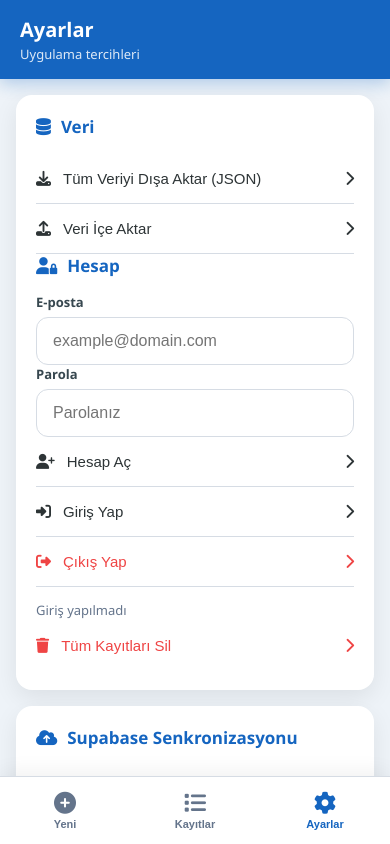
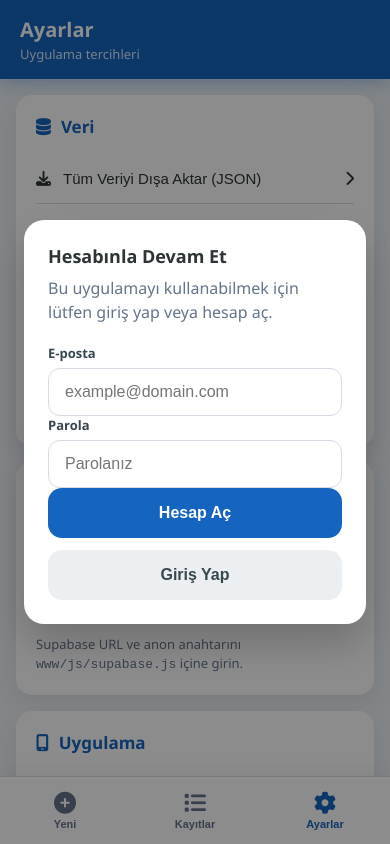
Before and after one commit to Tursuu/tekkanservis, a website: page www/index.html in a window 390 px wide. Drawn offline with nearby package versions, Linux system fonts and the light colour scheme.

Commit message:
Son değişiklikler: hesap girişi ve supabase ayarları

```diff
--- a/www/index.html
+++ b/www/index.html
@@ -259,22 +259,6 @@
 
                 <div class="settings-card">
                     <h2><i class="fa-solid fa-user-lock"></i> Hesap</h2>
-                    <div class="form-group">
-                        <label for="authEmail">E-posta</label>
-                        <input type="email" id="authEmail" placeholder="example@domain.com">
-                    </div>
-                    <div class="form-group">
-                        <label for="authPassword">Parola</label>
-                        <input type="password" id="authPassword" placeholder="Parolanız">
-                    </div>
-                    <button type="button" id="signUpBtn" class="settings-btn">
-                        <span><i class="fa-solid fa-user-plus"></i> Hesap Aç</span>
-                        <i class="fa-solid fa-chevron-right"></i>
-                    </button>
-                    <button type="button" id="signInBtn" class="settings-btn">
-                        <span><i class="fa-solid fa-right-to-bracket"></i> Giriş Yap</span>
-                        <i class="fa-solid fa-chevron-right"></i>
-                    </button>
                     <button type="button" id="signOutBtn" class="settings-btn danger">
                         <span><i class="fa-solid fa-right-from-bracket"></i> Çıkış Yap</span>
                         <i class="fa-solid fa-chevron-right"></i>
@@ -334,6 +318,28 @@
 
 </div>
 
+<div id="authModal" class="modal hidden">
+    <div class="modal-backdrop"></div>
+    <div class="modal-box">
+        <h3>Hesabınla Devam Et</h3>
+        <p>Bu uygulamayı kullanabilmek için lütfen giriş yap veya hesap aç.</p>
+        <div class="form-group">
+            <label for="authEmail">E-posta</label>
+            <input type="email" id="authEmail" placeholder="example@domain.com">
+        </div>
+        <div class="form-group">
+            <label for="authPassword">Parola</label>
+            <input type="password" id="authPassword" placeholder="Parolanız">
+        </div>
+        <button type="button" id="authSignUpBtn" class="primary-btn" style="width:100%; margin-bottom:12px;">
+            Hesap Aç
+        </button>
+        <button type="button" id="authSignInBtn" class="secondary-btn" style="width:100%;">
+            Giriş Yap
+        </button>
+    </div>
+</div>
+
 <div id="toast" class="toast hidden"></div>
 
 <div id="confirmModal" class="modal hidden">
--- a/www/js/app.js
+++ b/www/js/app.js
@@ -118,8 +118,8 @@ const App = {
             }
         });
 
-        document.getElementById("signUpBtn").addEventListener("click", () => this.signUp());
-        document.getElementById("signInBtn").addEventListener("click", () => this.signIn());
+        document.getElementById("authSignUpBtn").addEventListener("click", () => this.signUp());
+        document.getElementById("authSignInBtn").addEventListener("click", () => this.signIn());
         document.getElementById("signOutBtn").addEventListener("click", () => this.signOut());
 
         document.getElementById("confirmCancel").addEventListener("click", () => this.hideConfirm());
@@ -139,8 +139,19 @@ const App = {
             if (this.currentUser) {
                 document.getElementById("technician").value = this.currentUser.email || "";
             }
+            this.toggleAuthModal(!this.currentUser);
         } catch (error) {
             console.error(error);
+            this.toggleAuthModal(true);
+        }
+    },
+
+    toggleAuthModal(show) {
+        const modal = document.getElementById("authModal");
+        if (show) {
+            modal.classList.remove("hidden");
+        } else {
+            modal.classList.add("hidden");
         }
     },
 
@@ -178,6 +189,8 @@ const App = {
             this.currentUser = data.user;
             document.getElementById("technician").value = this.currentUser.email || "";
             this.updateAuthStatus();
+            this.toggleAuthModal(false);
+            this.navigate("form");
             this.toast("Giriş yapıldı", "success");
         } catch (error) {
             console.error(error);
@@ -193,6 +206,8 @@ const App = {
             this.currentUser = null;
             document.getElementById("technician").value = "";
             this.updateAuthStatus();
+            this.toggleAuthModal(true);
+            this.navigate("settings");
             this.toast("Çıkış yapıldı", "success");
         } catch (error) {
             console.error(error);
```
